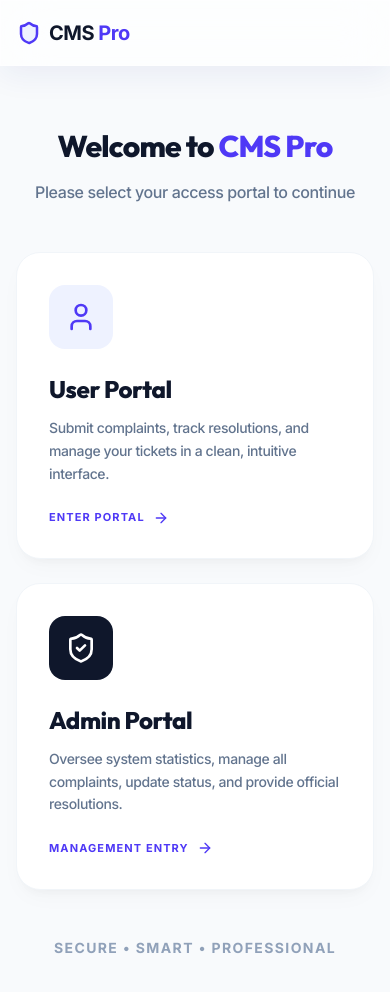
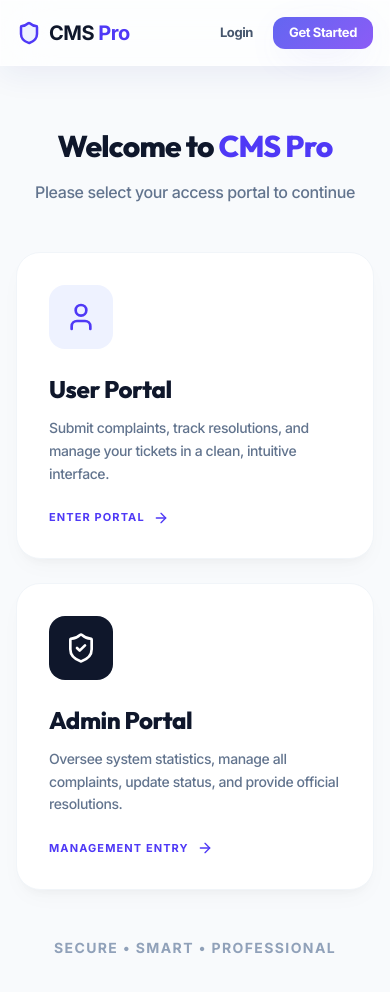
Before and after one commit to Danyal-Nadeem/Smart_Complaint_Management_System, a React (Vite) app in the folder client/: page / in a window 390 px wide. Shown: the top 992 px of the page. Built offline with nearby package versions, Linux system fonts and the light colour scheme; no server answers.

Commit message:
add responsiveness

```diff
--- a/client/src/components/Navbar.jsx
+++ b/client/src/components/Navbar.jsx
@@ -116,12 +116,17 @@ const Navbar = () => {
                     </div>
                 </>
             ) : (
-                !isGateway && (
-                    <div className="flex flex-col md:flex-row md:items-center gap-4 md:gap-6 px-4 md:px-0 py-2 md:py-0">
-                        <Link to={isAdminPortal ? "/admin/login" : "/login"} className="text-slate-600 hover:text-indigo-600 text-sm font-semibold transition-colors">Login</Link>
+                (
+                    <div className="flex flex-row items-center gap-3 sm:gap-6">
+                        <Link
+                            to={isAdminPortal ? "/admin/login" : "/login"}
+                            className="text-slate-600 hover:text-indigo-600 text-[13px] sm:text-sm font-bold transition-all px-2"
+                        >
+                            Login
+                        </Link>
                         <Link
                             to={isAdminPortal ? "/admin/register" : "/register"}
-                            className="premium-gradient px-6 py-2 rounded-2xl text-sm font-bold text-white premium-shadow hover:opacity-90 transition-all active:scale-95 text-center"
+                            className="premium-gradient px-4 sm:px-6 py-1.5 sm:py-2 rounded-xl sm:rounded-2xl text-[13px] sm:text-sm font-bold text-white premium-shadow hover:opacity-90 transition-all active:scale-95 text-center whitespace-nowrap"
                         >
                             Get Started
                         </Link>
```
